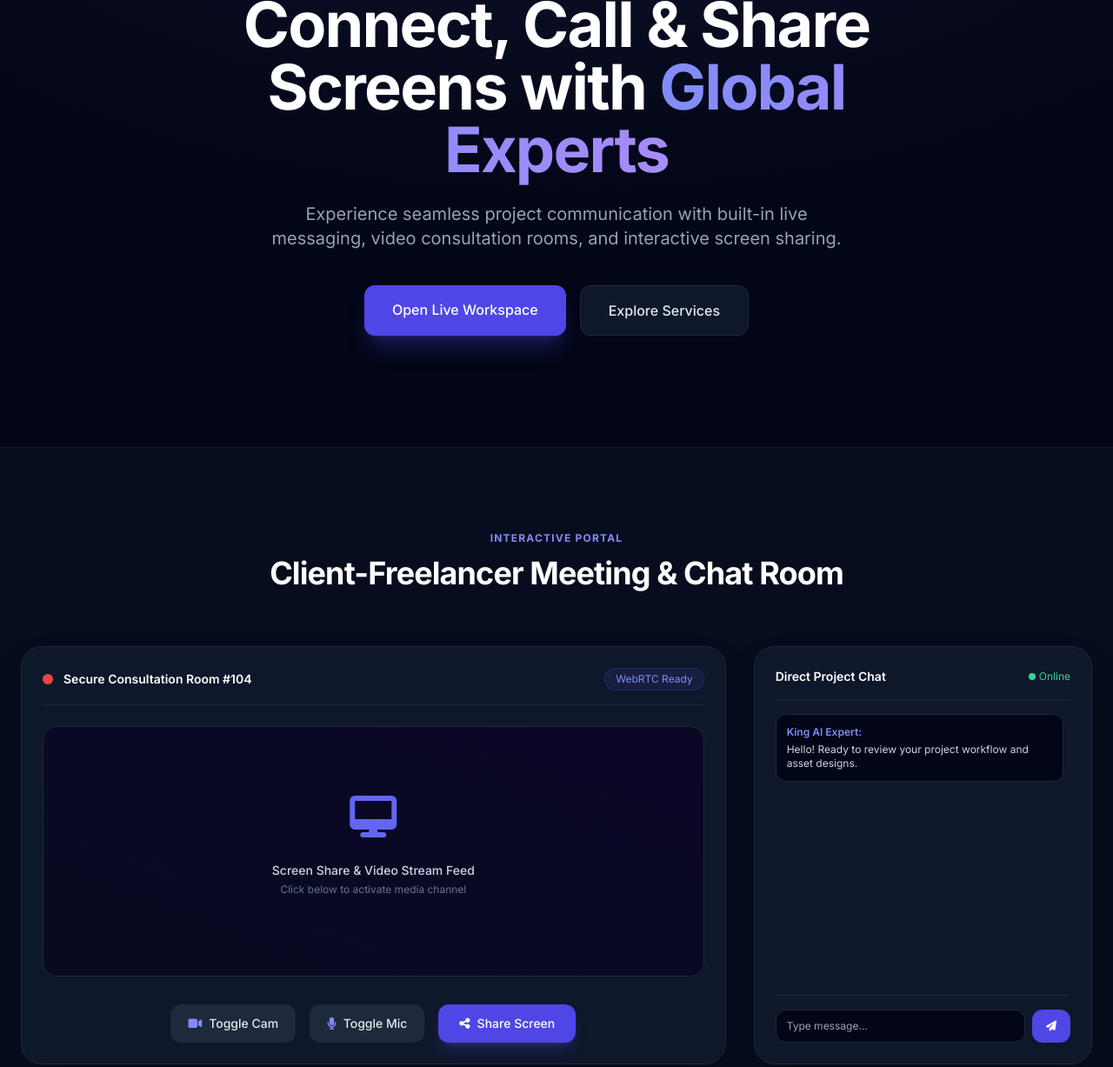
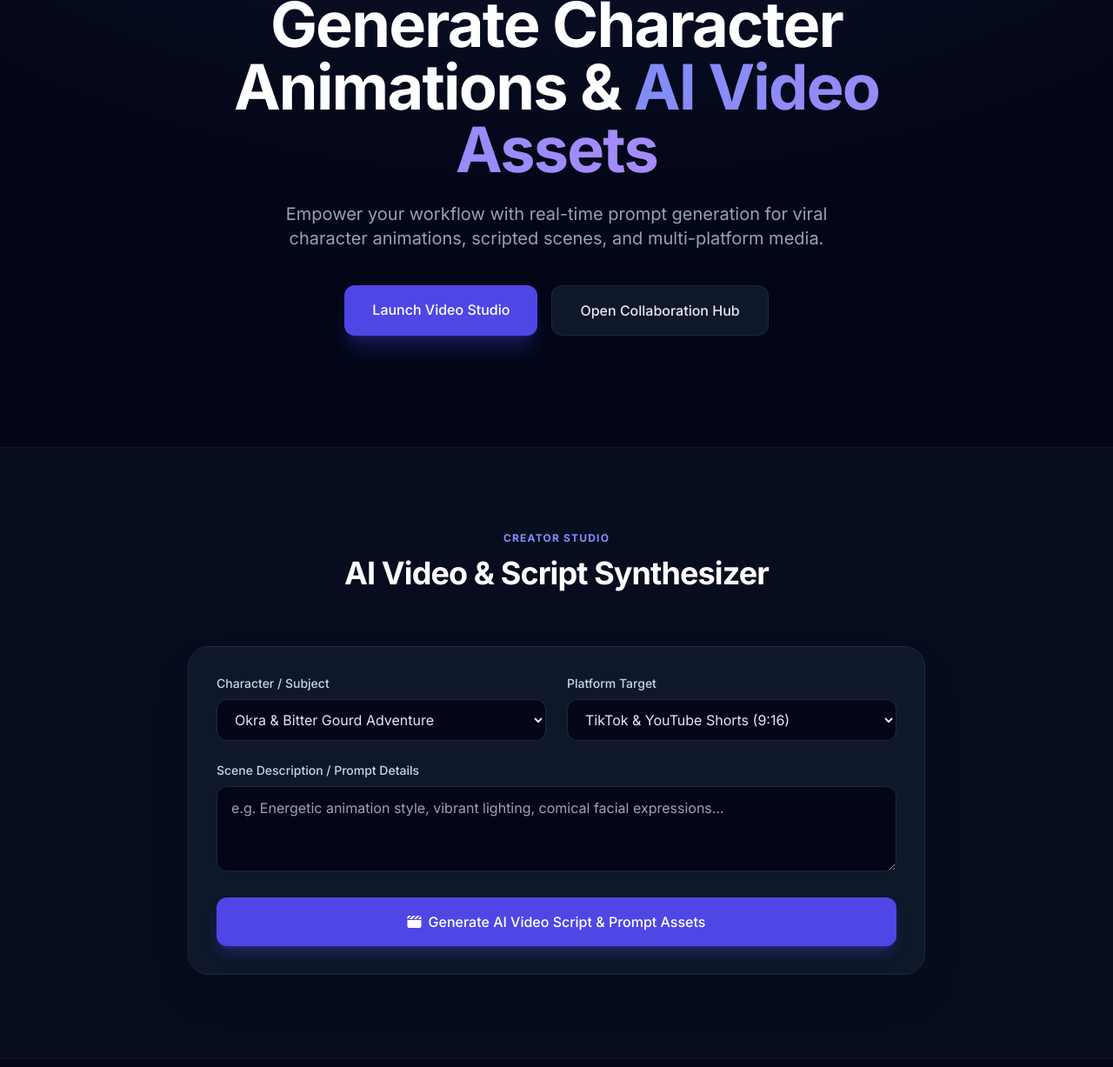
Before and after one commit to akhtarmazari55-sudo/king-ai-freelance, a website: page index.html in a window 1280 px wide. Shown: the part 271-1498 px from the top of the page at 87% size. Drawn offline with nearby package versions, Linux system fonts and the light colour scheme.

Commit message:
Add AI video generator and script synthesis studio

```diff
--- a/index.html
+++ b/index.html
@@ -3,7 +3,7 @@
 <head>
     <meta charset="UTF-8">
     <meta name="viewport" content="width=device-width, initial-scale=1.0">
-    <title>King AI Freelance | Collaboration & Communication Hub</title>
+    <title>King AI Freelance | AI Video & Script Studio</title>
     <!-- Tailwind CSS for modern international styling -->
     <script src="https://cdn.tailwindcss.com"></script>
     <!-- FontAwesome for icons -->
@@ -25,9 +25,9 @@
                 <span class="text-xl font-bold tracking-tight text-white">King AI <span class="text-indigo-400">Freelance</span></span>
             </div>
             <nav class="hidden md:flex items-center space-x-8 text-sm font-medium text-slate-300">
+                <a href="#studio" class="hover:text-indigo-400 transition">AI Video Studio</a>
+                <a href="#workspace" class="hover:text-indigo-400 transition">Live Workspace</a>
                 <a href="#services" class="hover:text-indigo-400 transition">Services</a>
-                <a href="#workspace" class="hover:text-indigo-400 transition">Live Workspace</a>
-                <a href="#animation" class="hover:text-indigo-400 transition">Animation Studio</a>
                 <a href="#contact" class="bg-indigo-600 hover:bg-indigo-500 text-white px-5 py-2.5 rounded-xl shadow-lg shadow-indigo-600/30 transition">Get Started</a>
             </nav>
         </div>
@@ -38,23 +38,80 @@
         <div class="absolute inset-0 bg-[radial-gradient(ellipse_80%_80%_at_50%_-20%,rgba(120,119,198,0.15),rgba(255,255,255,0))]"></div>
         <div class="max-w-7xl mx-auto px-6 relative z-10 text-center">
             <span class="inline-flex items-center gap-1.5 py-1.5 px-4 rounded-full text-xs font-semibold bg-indigo-500/10 text-indigo-400 border border-indigo-500/20 mb-6">
-                <span class="w-2 h-2 rounded-full bg-indigo-400 animate-pulse"></span> Real-Time Collaboration Enabled
+                <span class="w-2 h-2 rounded-full bg-indigo-400 animate-pulse"></span> AI Video Generator Studio Active
             </span>
             <h1 class="text-4xl sm:text-6xl lg:text-7xl font-extrabold tracking-tight text-white max-w-4xl mx-auto leading-tight">
-                Connect, Call & Share Screens with <span class="bg-gradient-to-r from-indigo-400 to-violet-400 bg-clip-text text-transparent">Global Experts</span>
+                Generate Character Animations & <span class="bg-gradient-to-r from-indigo-400 to-violet-400 bg-clip-text text-transparent">AI Video Assets</span>
             </h1>
             <p class="mt-6 text-lg sm:text-xl text-slate-400 max-w-2xl mx-auto leading-relaxed">
-                Experience seamless project communication with built-in live messaging, video consultation rooms, and interactive screen sharing.
+                Empower your workflow with real-time prompt generation for viral character animations, scripted scenes, and multi-platform media.
             </p>
             <div class="mt-10 flex flex-col sm:flex-row justify-center gap-4">
-                <a href="#workspace" class="bg-indigo-600 hover:bg-indigo-500 text-white font-medium px-8 py-4 rounded-xl shadow-xl shadow-indigo-600/25 transition text-center">Open Live Workspace</a>
-                <a href="#services" class="bg-slate-900 hover:bg-slate-800 border border-slate-800 text-slate-200 font-medium px-8 py-4 rounded-xl transition text-center">Explore Services</a>
+                <a href="#studio" class="bg-indigo-600 hover:bg-indigo-500 text-white font-medium px-8 py-4 rounded-xl shadow-xl shadow-indigo-600/25 transition text-center">Launch Video Studio</a>
+                <a href="#workspace" class="bg-slate-900 hover:bg-slate-800 border border-slate-800 text-slate-200 font-medium px-8 py-4 rounded-xl transition text-center">Open Collaboration Hub</a>
             </div>
         </div>
     </section>
 
-    <!-- NEW FEATURE: Live Workspace & Communication Hub -->
-    <section id="workspace" class="py-24 border-t border-slate-900 bg-slate-900/40">
+    <!-- NEW FEATURE: AI Video & Script Generator Studio -->
+    <section id="studio" class="py-24 border-t border-slate-900 bg-slate-900/40">
+        <div class="max-w-4xl mx-auto px-6">
+            <div class="text-center mb-16">
+                <h2 class="text-xs font-bold uppercase tracking-widest text-indigo-400 mb-3">Creator Studio</h2>
+                <p class="text-3xl sm:text-4xl font-bold tracking-tight text-white">AI Video & Script Synthesizer</p>
+            </div>
+
+            <div class="bg-slate-900 border border-slate-800 rounded-3xl p-8 shadow-2xl">
+                <form onsubmit="generateVideoContent(event)" class="space-y-6">
+                    <div class="grid grid-cols-1 md:grid-cols-2 gap-6">
+                        <div>
+                            <label class="block text-sm font-medium text-slate-300 mb-2">Character / Subject</label>
+                            <select id="charSelect" class="w-full bg-slate-950 border border-slate-800 rounded-xl px-4 py-3 text-slate-200 focus:outline-none focus:border-indigo-500">
+                                <option value="Okra & Bitter Gourd adventure scene">Okra & Bitter Gourd Adventure</option>
+                                <option value="Carrot and Potato comedy sketch">Carrot & Potato Comedy Sketch</option>
+                                <option value="Cucumber cooking show episode">Cucumber Cooking Show</option>
+                                <option value="Custom Vegetable Ensemble">Custom Ensemble Concept</option>
+                            </select>
+                        </div>
+                        <div>
+                            <label class="block text-sm font-medium text-slate-300 mb-2">Platform Target</label>
+                            <select id="platformSelect" class="w-full bg-slate-950 border border-slate-800 rounded-xl px-4 py-3 text-slate-200 focus:outline-none focus:border-indigo-500">
+                                <option value="TikTok & YouTube Shorts (Vertical 9:16)">TikTok & YouTube Shorts (9:16)</option>
+                                <option value="Instagram Reels (High Retention)">Instagram Reels</option>
+                                <option value="Full Cinematic Animation (16:9)">Cinematic YouTube (16:9)</option>
+                            </select>
+                        </div>
+                    </div>
+                    <div>
+                        <label class="block text-sm font-medium text-slate-300 mb-2">Scene Description / Prompt Details</label>
+                        <textarea id="promptInput" rows="3" required class="w-full bg-slate-950 border border-slate-800 rounded-xl px-4 py-3 text-slate-200 focus:outline-none focus:border-indigo-500" placeholder="e.g. Energetic animation style, vibrant lighting, comical facial expressions..."></textarea>
+                    </div>
+                    <button type="submit" class="w-full bg-indigo-600 hover:bg-indigo-500 text-white font-medium py-4 rounded-xl shadow-lg shadow-indigo-600/30 transition flex items-center justify-center gap-2">
+                        <i class="fa-solid fa-clapperboard"></i> Generate AI Video Script & Prompt Assets
+                    </button>
+                </form>
+
+                <!-- Output Display Window -->
+                <div id="outputContainer" class="hidden mt-8 p-6 bg-slate-950 border border-slate-800 rounded-2xl space-y-4">
+                    <div class="flex items-center justify-between border-b border-slate-800 pb-3">
+                        <span class="text-xs font-semibold text-emerald-400 flex items-center gap-1.5"><span class="w-2 h-2 rounded-full bg-emerald-400 animate-pulse"></span> Generation Successful</span>
+                        <span id="outputPlatform" class="text-xs text-slate-400"></span>
+                    </div>
+                    <div>
+                        <h4 class="text-xs font-bold uppercase tracking-wider text-indigo-400 mb-1">Generated Visual Prompt</h4>
+                        <p id="resPrompt" class="text-sm text-slate-200 bg-slate-900 p-3 rounded-xl border border-slate-800/80 font-mono"></p>
+                    </div>
+                    <div>
+                        <h4 class="text-xs font-bold uppercase tracking-wider text-indigo-400 mb-1">Optimized Video Script Layout</h4>
+                        <p id="resScript" class="text-sm text-slate-300 bg-slate-900 p-3 rounded-xl border border-slate-800/80"></p>
+                    </div>
+                </div>
+            </div>
+        </div>
+    </section>
+
+    <!-- Live Workspace & Communication Hub -->
+    <section id="workspace" class="py-24 border-t border-slate-900">
         <div class="max-w-7xl mx-auto px-6">
             <div class="text-center max-w-3xl mx-auto mb-16">
                 <h2 class="text-xs font-bold uppercase tracking-widest text-indigo-400 mb-3">Interactive Portal</h2>
@@ -62,7 +119,6 @@
             </div>
 
             <div class="grid grid-cols-1 lg:grid-cols-3 gap-8">
-                <!-- Video / Screen Share Viewport Simulation -->
                 <div class="lg:col-span-2 bg-slate-900 border border-slate-800 rounded-3xl p-6 flex flex-col justify-between shadow-2xl">
                     <div class="flex items-center justify-between pb-4 border-b border-slate-800">
                         <div class="flex items-center space-x-3">
@@ -71,16 +127,12 @@
                         </div>
                         <span class="text-xs bg-indigo-500/10 text-indigo-400 border border-indigo-500/20 px-3 py-1 rounded-full">WebRTC Ready</span>
                     </div>
-
-                    <!-- Screen Share Mock View -->
                     <div class="my-6 bg-slate-950 border border-slate-800 rounded-2xl h-72 flex flex-col items-center justify-center relative overflow-hidden group">
                         <div class="absolute inset-0 bg-gradient-to-tr from-indigo-950/20 to-violet-950/20"></div>
                         <i class="fa-solid fa-desktop text-5xl text-indigo-500 mb-4 animate-bounce"></i>
                         <p class="text-slate-300 font-medium text-sm z-10">Screen Share & Video Stream Feed</p>
                         <p class="text-slate-500 text-xs mt-1 z-10">Click below to activate media channel</p>
                     </div>
-
-                    <!-- Room Controls -->
                     <div class="flex flex-wrap items-center justify-center gap-4 pt-2">
                         <button onclick="alert('Camera feed toggled!')" class="bg-slate-800 hover:bg-slate-700 text-slate-200 px-5 py-3 rounded-xl text-sm font-medium transition flex items-center gap-2">
                             <i class="fa-solid fa-video text-indigo-400"></i> Toggle Cam
@@ -94,14 +146,12 @@
                     </div>
                 </div>
 
-                <!-- Live Chat Widget Box -->
                 <div class="bg-slate-900 border border-slate-800 rounded-3xl p-6 flex flex-col justify-between shadow-2xl">
                     <div>
                         <div class="flex items-center justify-between pb-4 border-b border-slate-800 mb-4">
                             <h3 class="font-semibold text-white text-sm">Direct Project Chat</h3>
                             <span class="text-xs text-emerald-400 flex items-center gap-1"><span class="w-2 h-2 rounded-full bg-emerald-400"></span> Online</span>
                         </div>
-                        <!-- Chat Message History -->
                         <div id="chatBox" class="space-y-3 h-64 overflow-y-auto pr-2 text-xs">
                             <div class="bg-slate-950 p-3 rounded-xl border border-slate-800">
                                 <span class="text-indigo-400 font-semibold">King AI Expert:</span>
@@ -109,7 +159,6 @@
                             </div>
                         </div>
                     </div>
-                    <!-- Message Input Form -->
                     <form onsubmit="sendMessage(event)" class="mt-4 pt-4 border-t border-slate-800 flex gap-2">
                         <input type="text" id="chatInput" placeholder="Type message..." required class="flex-1 bg-slate-950 border border-slate-800 rounded-xl px-3 py-2.5 text-xs text-slate-200 focus:outline-none focus:border-indigo-500">
                         <button type="submit" class="bg-indigo-600 hover:bg-indigo-500 text-white px-4 py-2.5 rounded-xl text-xs font-medium transition">
@@ -122,7 +171,7 @@
     </section>
 
     <!-- Services Grid -->
-    <section id="services" class="py-24 border-t border-slate-900">
+    <section id="services" class="py-24 border-t border-slate-900 bg-slate-900/40">
         <div class="max-w-7xl mx-auto px-6">
             <div class="text-center max-w-3xl mx-auto mb-16">
                 <h2 class="text-xs font-bold uppercase tracking-widest text-indigo-400 mb-3">Our Expertise</h2>
@@ -159,15 +208,28 @@
         <p>&copy; 2026 King AI Freelance. All rights reserved. Built for international excellence.</p>
     </footer>
 
-    <!-- Interactive Chat Script -->
+    <!-- Interactive Generator & Chat Scripts -->
     <script>
+        function generateVideoContent(e) {
+            e.preventDefault();
+            const character = document.getElementById('charSelect').value;
+            const platform = document.getElementById('platformSelect').value;
+            const userPrompt = document.getElementById('promptInput').value;
+
+            document.getElementById('outputPlatform').textContent = platform;
+            document.getElementById('resPrompt').textContent = `[Style: 3D Pixar Cartoon, 4K, Vibrant Lighting] -> Featuring ${character}: ${userPrompt}`;
+            document.getElementById('resScript').textContent = `Scene 1: Introduction hook featuring expressive character reactions. Scene 2: Core storyline progression optimized for high audience retention. Scene 3: Call-to-action outro for social engagement.`;
+
+            document.getElementById('outputContainer').classList.remove('hidden');
+            document.getElementById('outputContainer').scrollIntoView({ behavior: 'smooth' });
+        }
+
         function sendMessage(e) {
             e.preventDefault();
             const input = document.getElementById('chatInput');
             const chatBox = document.getElementById('chatBox');
             if(!input.value.trim()) return;
 
-            // Append user message
             const userMsg = document.createElement('div');
             userMsg.className = 'bg-indigo-950/40 p-3 rounded-xl border border-indigo-900/50 text-right';
             userMsg.innerHTML = `<span class="text-indigo-300 font-semibold">You:</span><p class="text-slate-300 mt-1">${input.value}</p>`;
@@ -176,7 +238,6 @@
             input.value = '';
             chatBox.scrollTop = chatBox.scrollHeight;
 
-            // Simulate automated response
             setTimeout(() => {
                 const reply = document.createElement('div');
                 reply.className = 'bg-slate-950 p-3 rounded-xl border border-slate-800';
```
